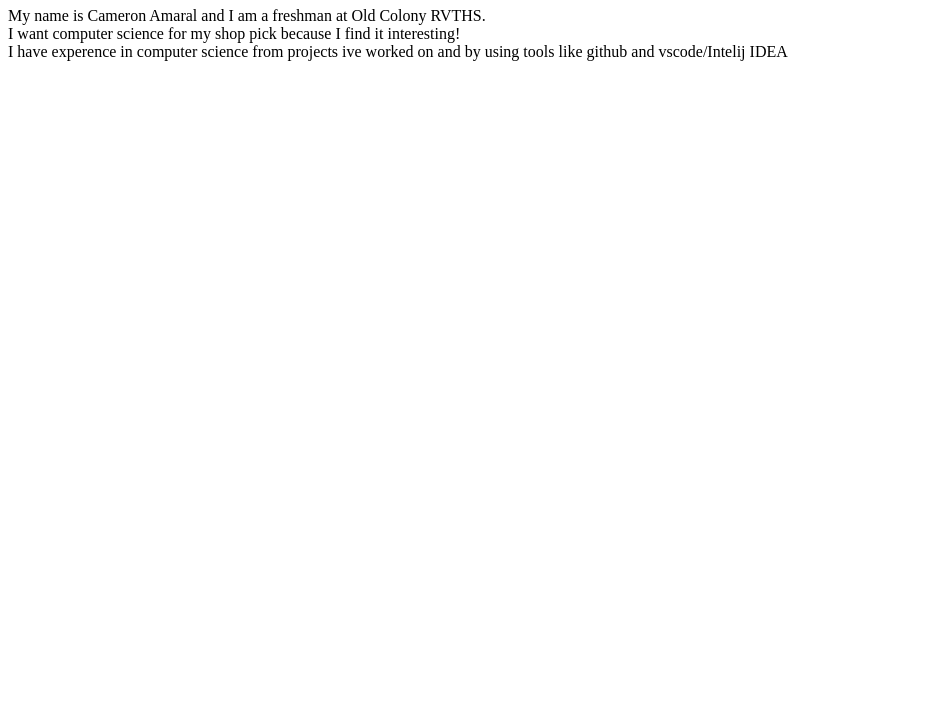
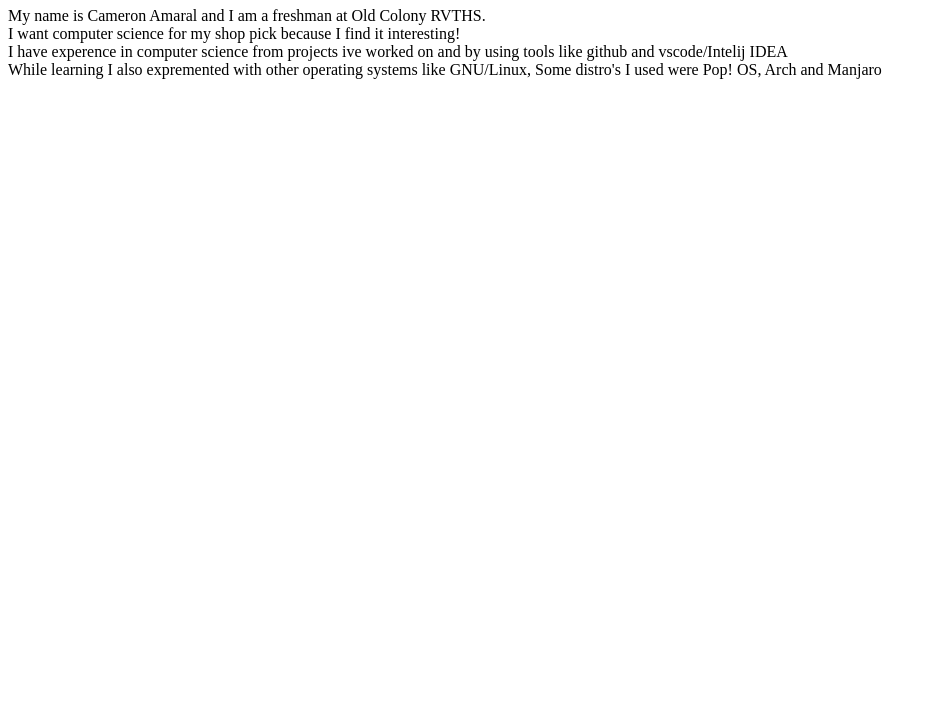
Before and after one commit to amaralcj/cisWeb, a website: page index.html in a window 1280 px wide. Shown: the part 73-800 px from the top of the page, without its empty margins (0-937 px from the left). Drawn offline with Linux system fonts and the light colour scheme.

Commit message:
Finalized <p>

```diff
--- a/index.html
+++ b/index.html
@@ -11,6 +11,8 @@
       <br />
       I have experence in computer science from projects ive worked on and by
       using tools like github and vscode/Intelij IDEA
+      <br />
+      While learning I also expremented with other operating systems like GNU/Linux, Some distro's I used were Pop! OS, Arch and Manjaro
     </p>
   </body>
 </html>
```
